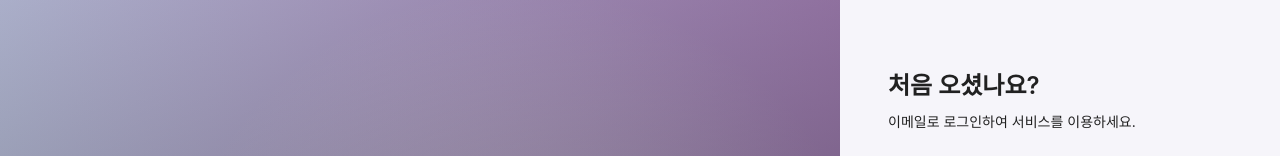
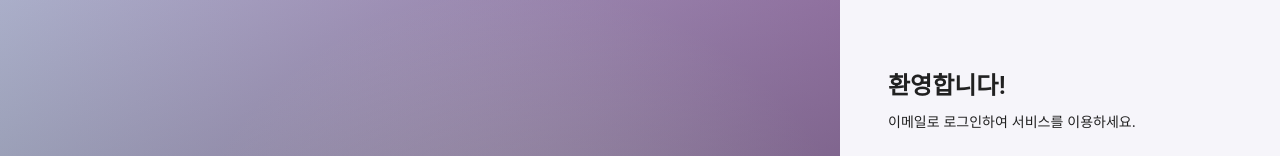
Before and after one commit to juyeoon/sesac-ticket, a React (Vite) app in the folder web/frontend/: page /login in a window 1280 px wide. Shown: the part 140-296 px from the top of the page. Built offline with nearby package versions, Linux system fonts and the light colour scheme; no server answers; a web font is replaced by a local one.

Commit message:
fix: wire real thumbnail image into home hero banner; document integration3 migration; LoginPage title text modify

```diff
--- a/web/frontend/src/pages/auth/LoginPage.tsx
+++ b/web/frontend/src/pages/auth/LoginPage.tsx
@@ -34,7 +34,7 @@ export default function LoginPage() {
 
   return (
     <AuthCard
-      title="처음 오셨나요?"
+      title="환영합니다!"
       description="이메일로 로그인하여 서비스를 이용하세요."
       footer={
         <Typography variant="body2">
--- a/web/frontend/src/pages/performances/PerformanceListPage.tsx
+++ b/web/frontend/src/pages/performances/PerformanceListPage.tsx
@@ -34,7 +34,7 @@ function HeroBanner({ performance }: { performance: PerformanceListItem }) {
         flex: 1,
       }}
     >
-      <PlaceholderImage seed={String(performance.id)} fill />
+      <PlaceholderImage seed={String(performance.id)} fill src={performance.thumbnailUrl} />
       <Box
         sx={{
           position: 'absolute',
```
Also changed, not shown: 2 other files (tests, documents, lock files or other folders).
